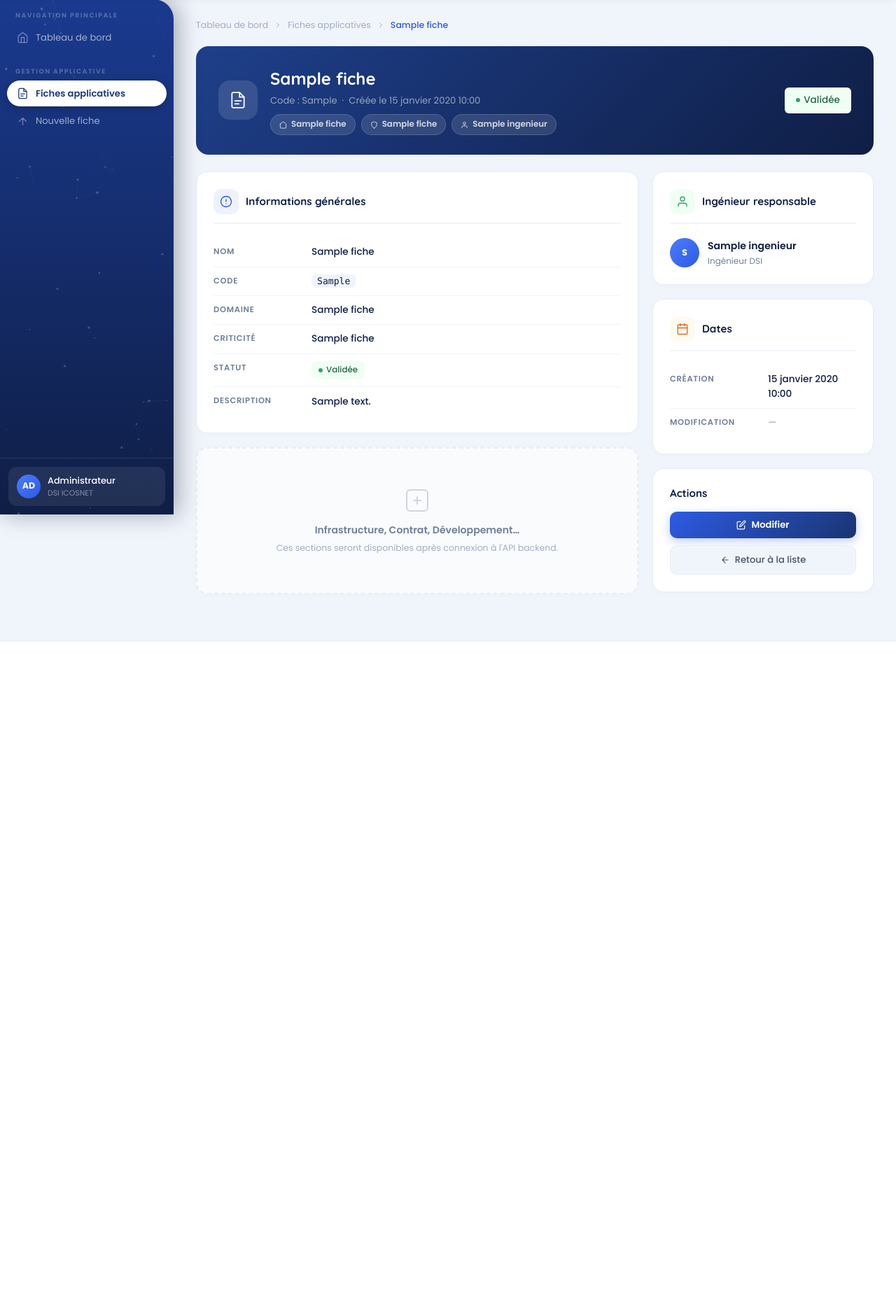
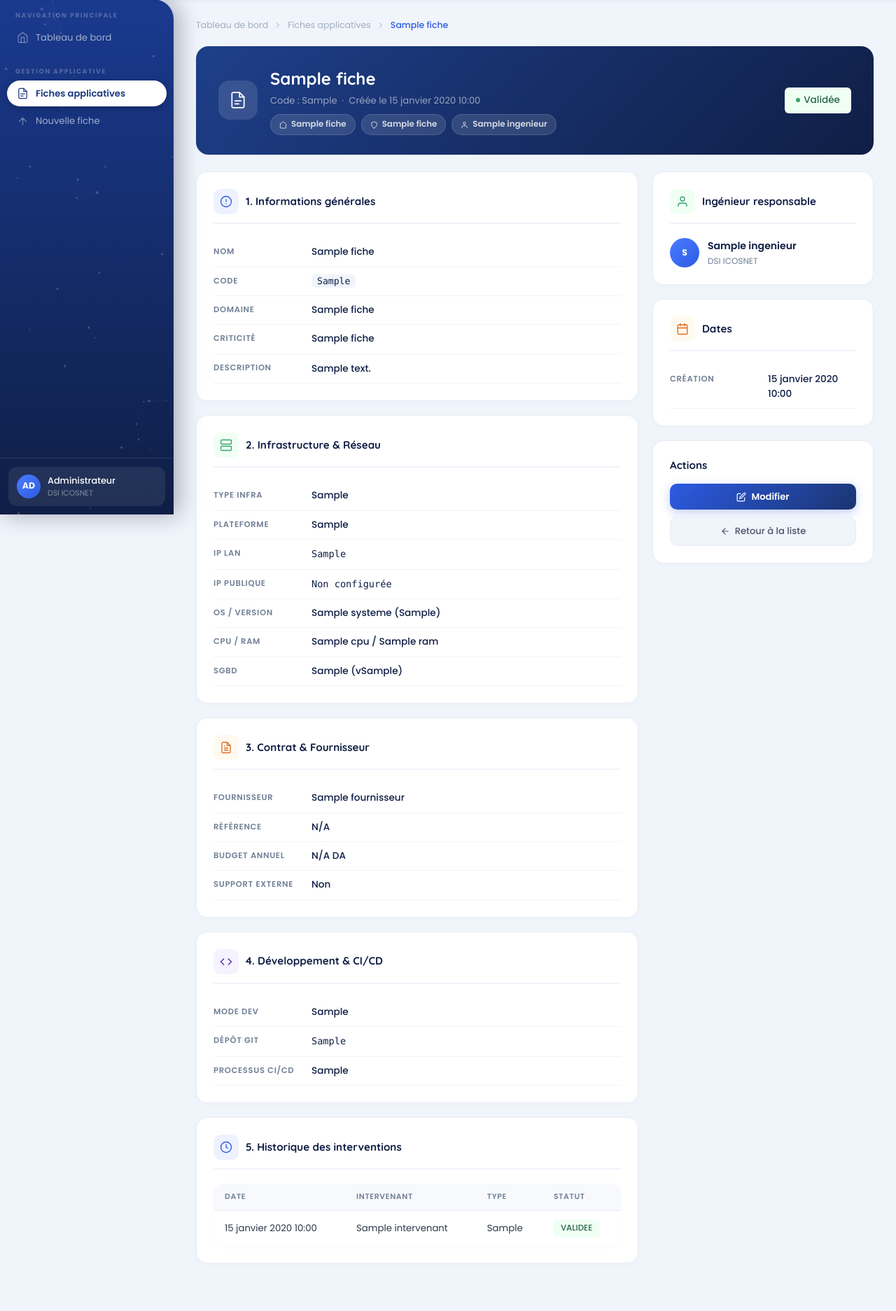
Before and after one commit to sarabenbraham/Icosnet_Traceability_Platform, a Django app: template frontend_django/templates/fiches/fiche_detail.html in a window 1280 px wide. Shown: the part 65-1938 px from the top of the page at 70% size. Before the commit the page ends 982 px from the top, so only its background shows below. Run offline with Django 5.2, Linux system fonts and the light colour scheme; the template is opened without the code that fills it: most values are stand-ins (such as "Sample title", 1, 10 or a date in 2020); some libraries are stand-ins or nearby versions.

Commit message:
feat: Intégration de l'affichage complet des sous-modèles (Infra, Contrat, Dev, Interventions) et client API REST

```diff
--- a/frontend_django/templates/fiches/fiche_detail.html
+++ b/frontend_django/templates/fiches/fiche_detail.html
@@ -70,15 +70,15 @@
       <div class="fiche-header-badges">
         <span class="fiche-header-badge">
           <svg width="11" height="11" fill="none" stroke="currentColor" stroke-width="2" viewBox="0 0 24 24"><path d="M3 9l9-7 9 7v11a2 2 0 01-2 2H5a2 2 0 01-2-2V9z" stroke-linecap="round" stroke-linejoin="round"/></svg>
-          {{ fiche.domaine_label }}
+          {{ fiche.domaine_label|default:fiche.domaine_fonctionnel }}
         </span>
         <span class="fiche-header-badge">
           <svg width="11" height="11" fill="none" stroke="currentColor" stroke-width="2" viewBox="0 0 24 24"><path d="M12 22s8-4 8-10V5l-8-3-8 3v7c0 6 8 10 8 10z" stroke-linecap="round" stroke-linejoin="round"/></svg>
-          {{ fiche.criticite_label }}
+          {{ fiche.criticite_label|default:fiche.criticite }}
         </span>
         <span class="fiche-header-badge">
           <svg width="11" height="11" fill="none" stroke="currentColor" stroke-width="2" viewBox="0 0 24 24"><path d="M20 21v-2a4 4 0 00-4-4H8a4 4 0 00-4 4v2M12 11a4 4 0 100-8 4 4 0 000 8z" stroke-linecap="round" stroke-linejoin="round"/></svg>
-          {{ fiche.ingenieur }}
+          {{ fiche.ingenieur|default:"Ingénieur DSI" }}
         </span>
       </div>
     </div>
@@ -107,34 +107,114 @@
             <circle cx="12" cy="12" r="10"/><path d="M12 8v4M12 16h.01" stroke-linecap="round"/>
           </svg>
         </div>
-        <span class="section-label">Informations générales</span>
+        <span class="section-label">1. Informations générales</span>
       </div>
       <div class="info-row"><span class="info-label">Nom</span><span class="info-value">{{ fiche.nom_application }}</span></div>
       <div class="info-row"><span class="info-label">Code</span><span class="info-value"><code style="background:#f0f4fb;padding:2px 8px;border-radius:6px;font-size:.82rem;">{{ fiche.code_application }}</code></span></div>
-      <div class="info-row"><span class="info-label">Domaine</span><span class="info-value">{{ fiche.domaine_label }}</span></div>
-      <div class="info-row"><span class="info-label">Criticité</span><span class="info-value">{{ fiche.criticite_label }}</span></div>
-      <div class="info-row"><span class="info-label">Statut</span>
-        <span class="info-value">
-          {% if fiche.statut == 'VALIDEE' %}<span class="badge badge-green"><span class="badge-dot dot-green"></span>Validée</span>
-          {% elif fiche.statut == 'EN_ATTENTE' %}<span class="badge badge-orange"><span class="badge-dot dot-orange"></span>En attente</span>
-          {% elif fiche.statut == 'BROUILLON' %}<span class="badge badge-gray"><span class="badge-dot dot-gray"></span>Brouillon</span>
-          {% elif fiche.statut == 'REFUSEE' %}<span class="badge badge-red"><span class="badge-dot dot-red"></span>Refusée</span>
-          {% elif fiche.statut == 'EN_VALIDATION' %}<span class="badge badge-blue"><span class="badge-dot dot-blue"></span>En validation</span>
-          {% endif %}
-        </span>
-      </div>
-      <div class="info-row" style="border-bottom:none;"><span class="info-label">Description</span><span class="info-value" style="line-height:1.6;">{{ fiche.description }}</span></div>
+      <div class="info-row"><span class="info-label">Domaine</span><span class="info-value">{{ fiche.domaine_label|default:fiche.domaine_fonctionnel }}</span></div>
+      <div class="info-row"><span class="info-label">Criticité</span><span class="info-value">{{ fiche.criticite_label|default:fiche.criticite }}</span></div>
+      <div class="info-row"><span class="info-label">Description</span><span class="info-value" style="line-height:1.6;">{{ fiche.description }}</span></div>
     </div>
 
-    <!-- Sections à compléter (Infrastructure, Contrat, etc.) -->
-    <div class="section-card fade-in delay-2" style="border: 2px dashed #e8edf5; background: #fafbfd;">
-      <div style="text-align:center; padding:30px 20px; color:#a0aec0;">
-        <svg width="40" height="40" fill="none" stroke="#d1d5db" stroke-width="1.2" viewBox="0 0 24 24" style="display:block;margin:0 auto 12px;">
-          <rect x="3" y="3" width="18" height="18" rx="3"/><path d="M9 12h6M12 9v6" stroke-linecap="round"/>
-        </svg>
-        <div style="font-size:.88rem; font-weight:600; color:#718096; margin-bottom:6px;">Infrastructure, Contrat, Développement…</div>
-        <div style="font-size:.78rem;">Ces sections seront disponibles après connexion à l'API backend.</div>
+    <!-- Infrastructure -->
+    <div class="section-card fade-in delay-2">
+      <div class="section-header">
+        <div class="section-icon" style="background:#f0fff4;">
+          <svg width="18" height="18" fill="none" stroke="#38a169" stroke-width="1.8" viewBox="0 0 24 24">
+            <rect x="2" y="2" width="20" height="8" rx="2" ry="2"/><rect x="2" y="14" width="20" height="8" rx="2" ry="2"/><line x1="6" y1="6" x2="6.01" y2="6"/><line x1="6" y1="18" x2="6.01" y2="18"/>
+          </svg>
+        </div>
+        <span class="section-label">2. Infrastructure & Réseau</span>
       </div>
+      {% if fiche.infrastructure %}
+        <div class="info-row"><span class="info-label">Type Infra</span><span class="info-value">{{ fiche.infrastructure.type_infrastructure }}</span></div>
+        <div class="info-row"><span class="info-label">Plateforme</span><span class="info-value">{{ fiche.infrastructure.plateforme_virtualisation }}</span></div>
+        <div class="info-row"><span class="info-label">IP LAN</span><span class="info-value"><code>{{ fiche.infrastructure.ip_lan }}</code></span></div>
+        <div class="info-row"><span class="info-label">IP Publique</span><span class="info-value"><code>{{ fiche.infrastructure.ip_publique|default:"Non configurée" }}</code></span></div>
+        <div class="info-row"><span class="info-label">OS / Version</span><span class="info-value">{{ fiche.infrastructure.systeme }} ({{ fiche.infrastructure.version_os }})</span></div>
+        <div class="info-row"><span class="info-label">CPU / RAM</span><span class="info-value">{{ fiche.infrastructure.cpu }} / {{ fiche.infrastructure.ram }}</span></div>
+        <div class="info-row"><span class="info-label">SGBD</span><span class="info-value">{{ fiche.infrastructure.type_sgbd }} (v{{ fiche.infrastructure.version_sgbd }})</span></div>
+      {% else %}
+        <div class="info-row"><span class="info-label">Type Infra</span><span class="info-value">On-Premise (Proxmox VE)</span></div>
+        <div class="info-row"><span class="info-label">Serveur App</span><span class="info-value">srv-app-prod-01 (192.168.1.105)</span></div>
+        <div class="info-row"><span class="info-label">Dimensionnement</span><span class="info-value">8 vCPU / 16 Go RAM</span></div>
+        <div class="info-row"><span class="info-label">SGBD</span><span class="info-value">PostgreSQL 15</span></div>
+      {% endif %}
+    </div>
+
+    <!-- Contrat & Fournisseur -->
+    <div class="section-card fade-in delay-3">
+      <div class="section-header">
+        <div class="section-icon" style="background:#fffaf0;">
+          <svg width="18" height="18" fill="none" stroke="#dd6b20" stroke-width="1.8" viewBox="0 0 24 24">
+            <path d="M14 2H6a2 2 0 00-2 2v16a2 2 0 002 2h12a2 2 0 002-2V8l-6-6z"/><path d="M14 2v6h6M16 13H8M16 17H8M10 9H8"/>
+          </svg>
+        </div>
+        <span class="section-label">3. Contrat & Fournisseur</span>
+      </div>
+      {% if fiche.contrat %}
+        <div class="info-row"><span class="info-label">Fournisseur</span><span class="info-value">{{ fiche.contrat.fournisseur }}</span></div>
+        <div class="info-row"><span class="info-label">Référence</span><span class="info-value">{{ fiche.contrat.reference_contrat|default:"N/A" }}</span></div>
+        <div class="info-row"><span class="info-label">Budget Annuel</span><span class="info-value">{{ fiche.contrat.budget_annuel|default:"N/A" }} DA</span></div>
+        <div class="info-row"><span class="info-label">Support Externe</span><span class="info-value">{% if fiche.contrat.support_externe %}Oui{% else %}Non{% endif %}</span></div>
+      {% else %}
+        <div class="info-row"><span class="info-label">Fournisseur</span><span class="info-value">ICOSNET / Interne</span></div>
+        <div class="info-row"><span class="info-label">Support Externe</span><span class="info-value">Non (Support DSI interne)</span></div>
+      {% endif %}
+    </div>
+
+    <!-- Développement & CI/CD -->
+    <div class="section-card fade-in delay-4">
+      <div class="section-header">
+        <div class="section-icon" style="background:#f5f3ff;">
+          <svg width="18" height="18" fill="none" stroke="#5b21b6" stroke-width="1.8" viewBox="0 0 24 24">
+            <polyline points="16 18 22 12 16 6"/><polyline points="8 6 2 12 8 18"/>
+          </svg>
+        </div>
+        <span class="section-label">4. Développement & CI/CD</span>
+      </div>
+      {% if fiche.developpement %}
+        <div class="info-row"><span class="info-label">Mode Dev</span><span class="info-value">{{ fiche.developpement.mode_developpement }}</span></div>
+        <div class="info-row"><span class="info-label">Dépôt Git</span><span class="info-value"><code>{{ fiche.developpement.gestion_sources }}</code></span></div>
+        <div class="info-row"><span class="info-label">Processus CI/CD</span><span class="info-value">{{ fiche.developpement.processus_ci_cd }}</span></div>
+      {% else %}
+        <div class="info-row"><span class="info-label">Mode Dev</span><span class="info-value">Développé en interne</span></div>
+        <div class="info-row"><span class="info-label">Gestion Sources</span><span class="info-value"><code>GitLab DSI / icosnet-apps</code></span></div>
+        <div class="info-row"><span class="info-label">Environnements</span><span class="info-value">Production, Pré-production, Dev</span></div>
+      {% endif %}
+    </div>
+
+    <!-- Interventions -->
+    <div class="section-card fade-in delay-4">
+      <div class="section-header">
+        <div class="section-icon" style="background:#eef2ff;">
+          <svg width="18" height="18" fill="none" stroke="#2d5be3" stroke-width="1.8" viewBox="0 0 24 24">
+            <circle cx="12" cy="12" r="10"/><polyline points="12 6 12 12 16 14"/>
+          </svg>
+        </div>
+        <span class="section-label">5. Historique des interventions</span>
+      </div>
+      {% if fiche.interventions %}
+        <div class="table-wrap" style="border:none;">
+          <table>
+            <thead>
+              <tr><th>Date</th><th>Intervenant</th><th>Type</th><th>Statut</th></tr>
+            </thead>
+            <tbody>
+              {% for intv in fiche.interventions %}
+              <tr>
+                <td>{{ intv.date_heure }}</td>
+                <td>{{ intv.intervenant }}</td>
+                <td>{{ intv.type_intervention }}</td>
+                <td><span class="badge badge-green">{{ intv.statut }}</span></td>
+              </tr>
+              {% endfor %}
+            </tbody>
+          </table>
+        </div>
+      {% else %}
+        <div style="font-size:.83rem; color:#718096; padding:10px 0;">Aucune intervention enregistrée à ce jour.</div>
+      {% endif %}
     </div>
 
   </div>
@@ -142,7 +222,7 @@
   <!-- Colonne latérale -->
   <div>
 
-    <!-- Ingénieur -->
+    <!-- Ingénieur responsable -->
     <div class="section-card fade-in delay-2">
       <div class="section-header">
         <div class="section-icon" style="background:#f0fff4;">
@@ -154,11 +234,11 @@
       </div>
       <div style="display:flex; align-items:center; gap:12px;">
         <div style="width:42px; height:42px; border-radius:50%; background:linear-gradient(135deg,#4a7cff,#2d5be3); display:flex; align-items:center; justify-content:center; font-size:.78rem; font-weight:700; color:#fff; flex-shrink:0;">
-          {{ fiche.ingenieur|slice:":1" }}
+          {{ fiche.ingenieur|default:"AD"|slice:":1" }}
         </div>
         <div>
-          <div style="font-size:.88rem; font-weight:600; color:#0f1e45;">{{ fiche.ingenieur }}</div>
-          <div style="font-size:.75rem; color:#718096; margin-top:2px;">Ingénieur DSI</div>
+          <div style="font-size:.88rem; font-weight:600; color:#0f1e45;">{{ fiche.ingenieur|default:"Ingénieur DSI" }}</div>
+          <div style="font-size:.75rem; color:#718096; margin-top:2px;">DSI ICOSNET</div>
         </div>
       </div>
     </div>
@@ -174,7 +254,6 @@
         <span class="section-label">Dates</span>
       </div>
       <div class="info-row"><span class="info-label">Création</span><span class="info-value">{{ fiche.date_creation }}</span></div>
-      <div class="info-row" style="border-bottom:none;"><span class="info-label">Modification</span><span class="info-value" style="color:#a0aec0;">—</span></div>
     </div>
 
     <!-- Actions -->
```
Also changed, not shown: frontend_django/fiches/views.py (+90 -17 lines).
